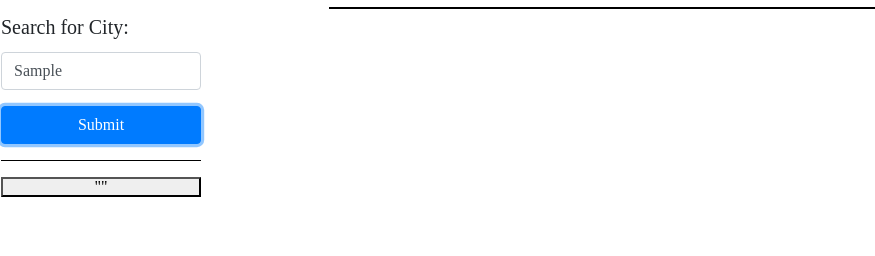
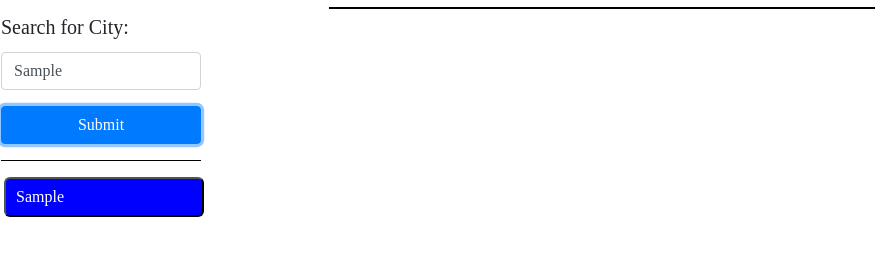
Before and after one commit to Quailll/weather, a plain HTML site: page index.html in a window 1280 px wide. Both pictures are taken after typing "Sample" into the empty fields and a click on the button "Submit". Shown: the part 84-340 px from the top of the page, without its empty margins (0-875 px from the left). Drawn offline with nearby package versions, Linux system fonts and the light colour scheme; no server answers.

Commit message:
added history button and textContent on page

```diff
--- a/css/style.css
+++ b/css/style.css
@@ -49,3 +49,15 @@ p {
 img {
   width: 400px;
 }
+
+.historyBtn {
+  background-color: blue;
+  color: white;
+  border-radius: 6px;
+  -webkit-border-radius: 6px;
+  -moz-border-radius: 6px;
+  -ms-border-radius: 6px;
+  -o-border-radius: 6px;
+  padding: 10px;
+  margin: 3px;
+}
--- a/index.html
+++ b/index.html
@@ -25,7 +25,8 @@
         <button id="submit" type="submit" class="btn btn-primary">Submit</button>
       </form>
       <hr/>
-      <button class="savedcities">""</button>
+      <section id="savedcities"></section>
+      <!-- <button class="savedcities">""</button> -->
     </section>
 
     <section class="col-md-9 p-3" >
--- a/js/script.js
+++ b/js/script.js
@@ -113,6 +113,12 @@ document.getElementById("submit").addEventListener("click", function (event) {
     .catch(function (error) {
       console.log(error);
     });
+
+  var historyButton= document.createElement('button')
+    historyButton.className = "historyBtn row"
+    historyButton.textContent = search
+  document.getElementById('savedcities').append(historyButton)
+
 });
 
 
```
